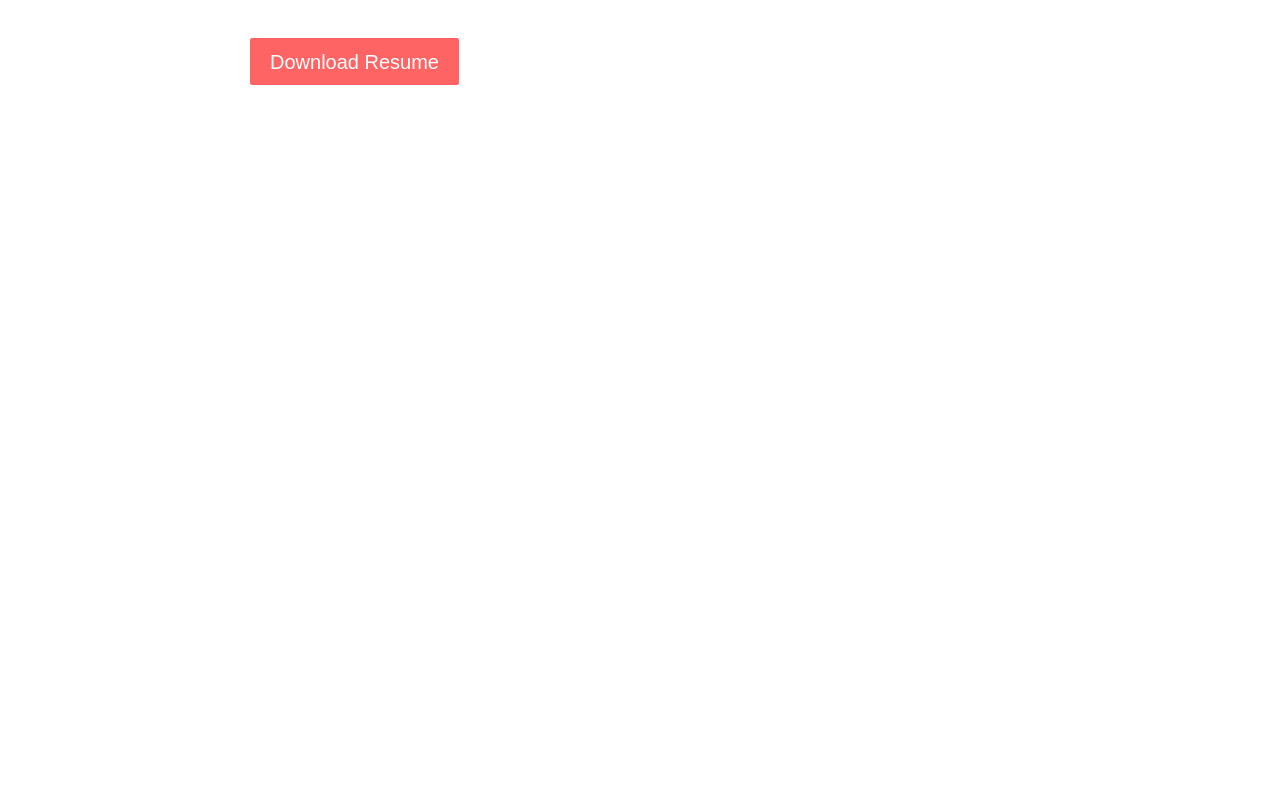
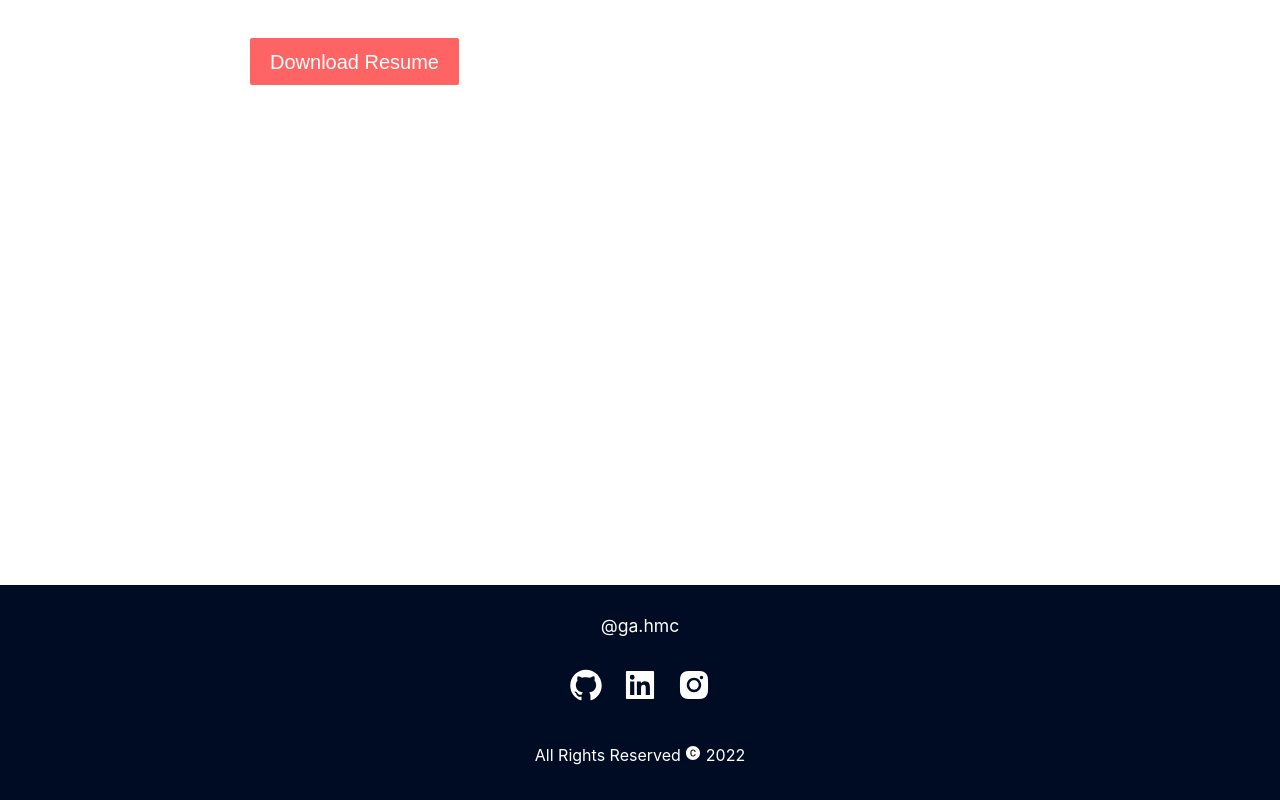
Before and after one commit to GabrielHammermeister/portfolio-lp, a Next.js app: page / in a window 1280 px wide. Shown: the part 551-1351 px from the top of the page. Before the commit the page ends 820 px from the top, so only its background shows below. Built offline with nearby package versions, Linux system fonts and the light colour scheme.

Commit message:
feat - new footer with icon links to social media

```diff
--- a/src/components/Footer/Footer.index.tsx
+++ b/src/components/Footer/Footer.index.tsx
@@ -1,8 +1,31 @@
+import IconLink from 'components/IconLink/IconLink.index'
 import * as S from './Footer.styles'
+import {
+   AiFillCopyrightCircle,
+   AiFillGithub,
+   AiFillInstagram,
+   AiFillLinkedin
+} from 'react-icons/ai'
 
 const Footer = () => (
    <S.FooterContainer>
-      <h1>The component Footer was Created!</h1>
+      <S.InstagramName>@ga.hmc</S.InstagramName>
+
+      <S.IconList>
+         <IconLink href={'https://github.com/GabrielHammermeister'}>
+            <AiFillGithub />
+         </IconLink>
+         <IconLink href={'https://www.linkedin.com/in/gabriel-hammer/'}>
+            <AiFillLinkedin />
+         </IconLink>
+         <IconLink href={'https://www.instagram.com/ga.hmc/'}>
+            <AiFillInstagram />
+         </IconLink>
+      </S.IconList>
+
+      <S.Copyright>
+         All Rights Reserved <AiFillCopyrightCircle /> 2022
+      </S.Copyright>
    </S.FooterContainer>
 )
 
--- a/src/components/Footer/Footer.styles.ts
+++ b/src/components/Footer/Footer.styles.ts
@@ -1,3 +1,29 @@
 import styled from 'styled-components'
 
-export const FooterContainer = styled.footer``
+export const FooterContainer = styled.footer`
+   margin-top: 500px;
+   display: flex;
+   color: white;
+   flex-direction: column;
+   align-items: center;
+   justify-content: space-evenly;
+
+   height: 215px;
+   background-color: #000c24;
+`
+export const InstagramName = styled.span`
+   font-size: 1.1rem;
+   font-weight: 400;
+`
+
+export const IconList = styled.div`
+   display: flex;
+   gap: 1.1rem;
+   font-size: 2.25rem;
+`
+
+export const Copyright = styled.span`
+   font-size: 1rem;
+   line-height: 170%;
+   font-weight: 400;
+`
--- a/src/components/IconLink/IconLink.index.tsx
+++ b/src/components/IconLink/IconLink.index.tsx
@@ -1,10 +1,13 @@
+import React, { ReactNode } from 'react'
 import * as S from './IconLink.styles'
-import Link from 'next/link'
-import { Children } from 'react'
-
 type Props = {
    href: string
+   children: ReactNode
 }
 
-const IconLink = ({ href }: Props) => <Link href={href}>{Children}</Link>
+const IconLink = ({ href, children }: Props) => (
+   <S.Link href={href} target="_blank">
+      {children}
+   </S.Link>
+)
 export default IconLink
--- a/src/components/IconLink/IconLink.styles.ts
+++ b/src/components/IconLink/IconLink.styles.ts
@@ -1,3 +1,5 @@
 import styled from 'styled-components'
 
-export const Container = styled.main``
+export const Link = styled.a`
+   color: inherit;
+`
--- a/src/pages/_app.tsx
+++ b/src/pages/_app.tsx
@@ -1,4 +1,5 @@
 // import App from "next/app";
+import Footer from 'components/Footer/Footer.index'
 import NavBar from 'components/NavBar/NavBar.index'
 import type { AppProps /*, AppContext */ } from 'next/app'
 import Head from 'next/head'
@@ -29,6 +30,7 @@ function App({ Component, pageProps }: AppProps) {
             <Layout>
                <Component {...pageProps} />
             </Layout>
+            <Footer />
          </ThemeProvider>
       </>
    )
```
